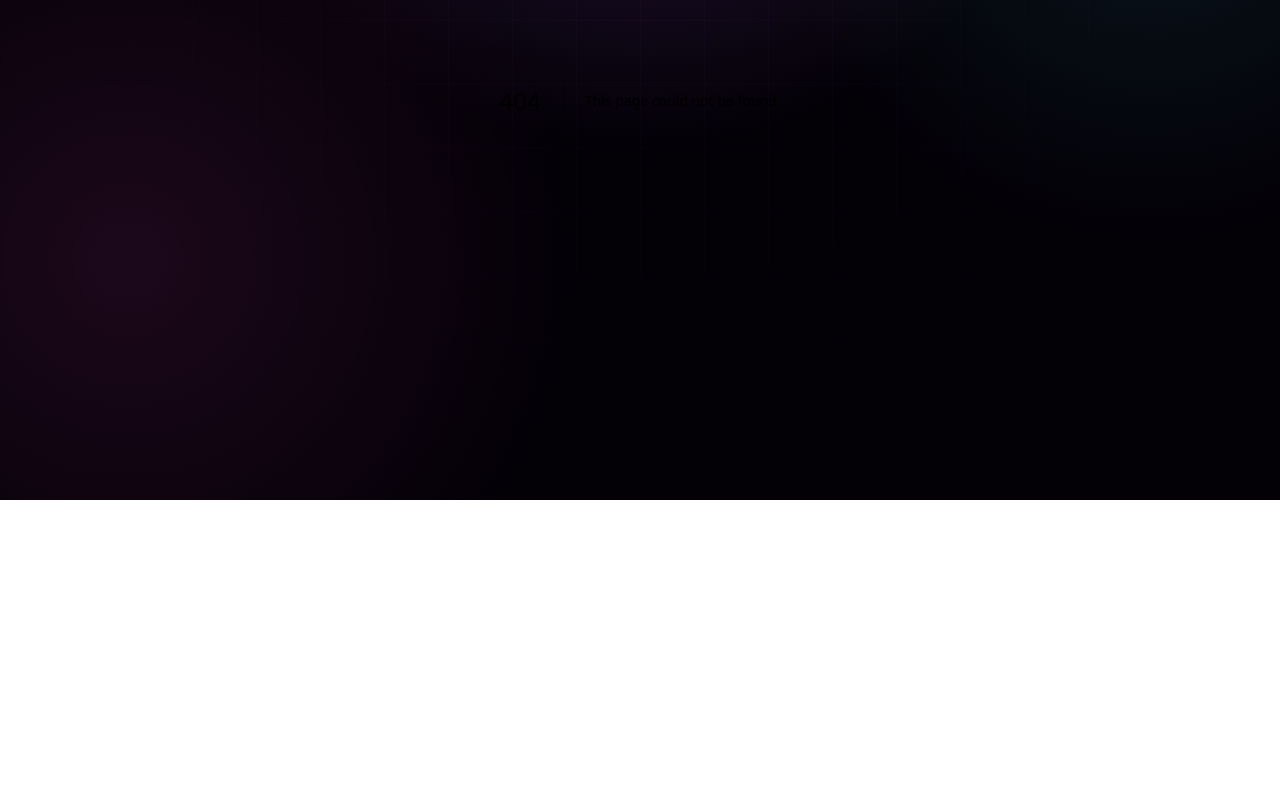
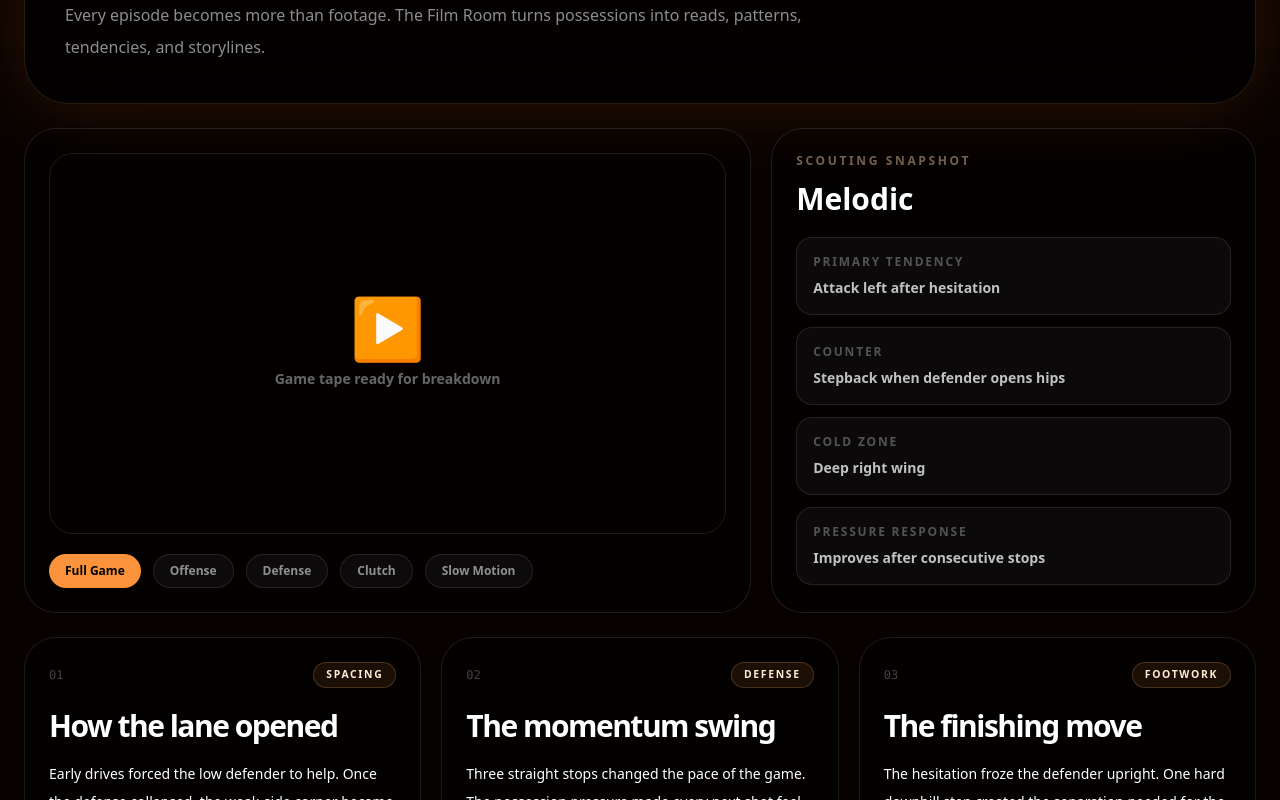
Before and after one commit to thatsmelodic/harmonic-os, a Next.js app: page /worlds/fried-em/film-room in a window 1280 px wide. Before the commit this address had no page. Shown: the part 300-1100 px from the top of the page. Before the commit the page ends 800 px from the top, so only its background shows below. Built offline with nearby package versions, Linux system fonts and the light colour scheme.

Commit message:
Build Fried Em film room

```diff
--- /dev/null
+++ b/app/worlds/fried-em/film-room/page.tsx
@@ -0,0 +1,27 @@
+import Link from 'next/link';
+
+const breakdowns = [
+  { title: 'How the lane opened', tag: 'Spacing', description: 'Early drives forced the low defender to help. Once the defense collapsed, the weak-side corner became the cleanest read.', stats: ['6 paint touches', '4 help rotations', '3 open kick-outs'] },
+  { title: 'The momentum swing', tag: 'Defense', description: 'Three straight stops changed the pace of the game. The possession pressure made every next shot feel heavier.', stats: ['3 consecutive stops', '2 forced turnovers', '8–0 run'] },
+  { title: 'The finishing move', tag: 'Footwork', description: 'The hesitation froze the defender upright. One hard downhill step created the separation needed for the game-point finish.', stats: ['1.2s advantage', '2 direction changes', 'Game point'] },
+];
+
+export default function FriedEmFilmRoomPage() {
+  return (
+    <main className="fried-em-world min-h-screen px-4 py-8 text-white sm:px-6">
+      <div className="mx-auto max-w-7xl">
+        <nav className="mb-8 flex flex-wrap items-center justify-between gap-3"><Link href="/worlds/fried-em" className="rounded-full border border-white/10 bg-white/[.04] px-4 py-3 text-sm font-black text-white/70">← Back to Park</Link><Link href="/worlds/fried-em/episodes" className="rounded-full border border-white/10 bg-white/[.04] px-4 py-3 text-sm font-black text-white/70">Episode Wall</Link></nav>
+        <header className="rounded-[2.8rem] border border-orange-300/15 bg-black/55 p-7 shadow-[0_0_80px_rgba(255,122,26,.16)] backdrop-blur-2xl sm:p-10"><p className="text-xs font-black uppercase tracking-[.34em] text-orange-200/45">Film Room</p><h1 className="mt-4 text-6xl font-black tracking-[-.08em] sm:text-8xl">See what decided the game.</h1><p className="mt-5 max-w-3xl text-base leading-8 text-white/55">Every episode becomes more than footage. The Film Room turns possessions into reads, patterns, tendencies, and storylines.</p></header>
+
+        <section className="mt-6 grid gap-5 lg:grid-cols-[1.2fr_.8fr]">
+          <article className="rounded-[2rem] border border-white/10 bg-black/45 p-6"><div className="aspect-video rounded-[1.5rem] border border-white/10 bg-[radial-gradient(circle_at_center,rgba(255,122,26,.22),transparent_20rem),#080402] grid place-items-center"><div className="text-center"><p className="text-6xl">▶</p><p className="mt-3 text-sm font-black text-white/40">Game tape ready for breakdown</p></div></div><div className="mt-5 flex flex-wrap gap-3">{['Full Game', 'Offense', 'Defense', 'Clutch', 'Slow Motion'].map((item, index) => <button key={item} className={`rounded-full px-4 py-2 text-xs font-black ${index === 0 ? 'bg-orange-400 text-black' : 'border border-white/10 bg-white/[.04] text-white/55'}`}>{item}</button>)}</div></article>
+          <article className="rounded-[2rem] border border-white/10 bg-black/45 p-6"><p className="text-xs font-black uppercase tracking-[.22em] text-orange-200/45">Scouting Snapshot</p><h2 className="mt-3 text-3xl font-black">Melodic</h2><div className="mt-5 grid gap-3">{[['Primary tendency','Attack left after hesitation'],['Counter','Stepback when defender opens hips'],['Cold zone','Deep right wing'],['Pressure response','Improves after consecutive stops']].map(([label,value]) => <div key={label} className="rounded-2xl border border-white/10 bg-white/[.035] p-4"><p className="text-xs font-black uppercase tracking-[.15em] text-white/30">{label}</p><p className="mt-2 text-sm font-black text-white/75">{value}</p></div>)}</div></article>
+        </section>
+
+        <section className="mt-6 grid gap-5 lg:grid-cols-3">{breakdowns.map((item, index) => <article key={item.title} className="rounded-[2rem] border border-white/10 bg-black/45 p-6"><div className="flex items-center justify-between"><span className="text-xs font-mono text-white/25">0{index + 1}</span><span className="rounded-full border border-orange-300/20 bg-orange-400/10 px-3 py-1 text-[.65rem] font-black uppercase tracking-[.16em] text-orange-100">{item.tag}</span></div><h2 className="mt-5 text-3xl font-black tracking-[-.05em]">{item.title}</h2><p className="mt-4 text-sm leading-7 text-white/48">{item.description}</p><div className="mt-5 grid gap-2">{item.stats.map((stat) => <div key={stat} className="rounded-xl border border-white/10 bg-white/[.035] px-3 py-2 text-sm font-black text-white/60">{stat}</div>)}</div><button className="mt-5 text-sm font-black text-orange-200">Open Breakdown →</button></article>)}</section>
+
+        <section className="mt-6 rounded-[2rem] border border-white/10 bg-black/45 p-6"><div className="flex flex-wrap items-end justify-between gap-4"><div><p className="text-xs font-black uppercase tracking-[.22em] text-orange-200/45">Next Study</p><h2 className="mt-3 text-4xl font-black tracking-[-.06em]">Connect every breakdown to the story.</h2><p className="mt-3 max-w-3xl text-sm leading-7 text-white/48">Film Room analysis can later feed Player Passports, matchup predictions, challenges, and Creator Studio scouting notes.</p></div><Link href="/worlds/fried-em/players" className="rounded-full bg-orange-400 px-5 py-3 text-sm font-black text-black">Open Player Passports</Link></div></section>
+      </div>
+    </main>
+  );
+}
```
